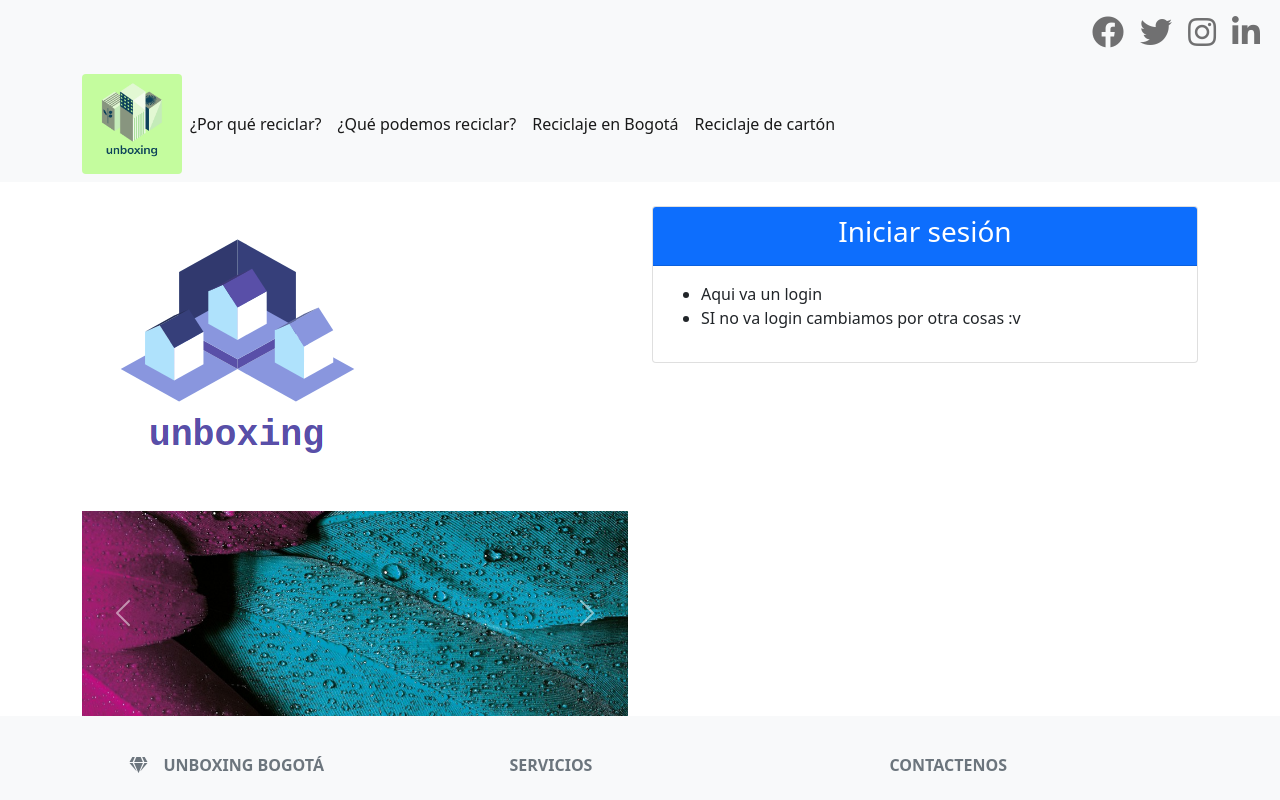
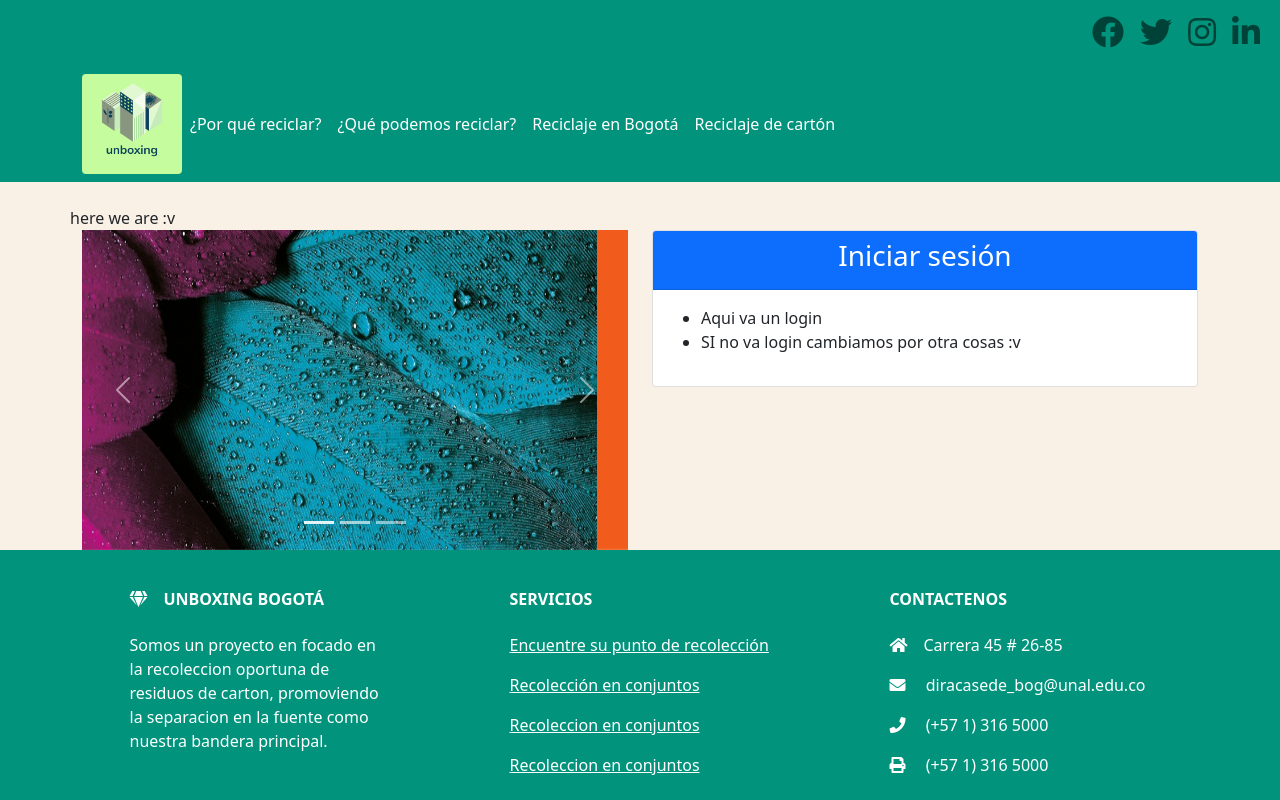
Before and after one commit to alreraso/Unboxing, an Angular app in the folder web/: page / in a window 1280 px wide. Shown: the top 800 px of the page. Built offline with nearby package versions, Linux system fonts and the light colour scheme.

Commit message:
carousel funcional fix de cdn de js de bootstrap :penguin:

```diff
--- a/web/src/app/components/carousel/carousel.component.html
+++ b/web/src/app/components/carousel/carousel.component.html
@@ -1,26 +1,26 @@
-<div id="carouselExampleIndicators" class="carousel slide" data-ride="carousel">
-    <ol class="carousel-indicators">
-      <li data-target="#carouselExampleIndicators" data-slide-to="0" class="active"></li>
-      <li data-target="#carouselExampleIndicators" data-slide-to="1"></li>
-      <li data-target="#carouselExampleIndicators" data-slide-to="2"></li>
-    </ol>
+<div id="carouselExampleIndicators" class="carousel slide" data-bs-ride="carousel">
+  <div class="carousel-indicators">
+    <button type="button" data-bs-target="#carouselExampleIndicators" data-bs-slide-to="0" class="active" aria-current="true" aria-label="Slide 1"></button>
+    <button type="button" data-bs-target="#carouselExampleIndicators" data-bs-slide-to="1" aria-label="Slide 2"></button>
+    <button type="button" data-bs-target="#carouselExampleIndicators" data-bs-slide-to="2" aria-label="Slide 3"></button>
+  </div>
   <div class="carousel-inner">
     <div class="carousel-item active">
-        <img src="../../../assets/1.jpg" class="d-block w-100" alt="...">
+      <img src="../../../assets/1.jpg" class="d-block w-100" alt="..." width="570" height="320">
     </div>
     <div class="carousel-item">
-        <img src="../../../assets/2.jpeg" class="d-block w-100" alt="...">
+      <img src="../../../assets/2.jpeg" class="d-block w-100" alt="..." width="570" height="320">
     </div>
     <div class="carousel-item">
-        <img src="../../../assets/5.jpg" class="d-block w-100" alt="...">
+      <img src="../../../assets/5.jpg" class="d-block w-100" alt="..." width="570" height="320">
     </div>
   </div>
-    <a class="carousel-control-prev" role="button" data-slide="prev">
+  <button class="carousel-control-prev" type="button" data-bs-target="#carouselExampleIndicators" data-bs-slide="prev">
     <span class="carousel-control-prev-icon" aria-hidden="true"></span>
-      <span class="sr-only">Previous</span>
-    </a>
-    <a class="carousel-control-next"role="button" data-slide="next">
+    <span class="visually-hidden">Previous</span>
+  </button>
+  <button class="carousel-control-next" type="button" data-bs-target="#carouselExampleIndicators" data-bs-slide="next">
     <span class="carousel-control-next-icon" aria-hidden="true"></span>
-      <span class="sr-only">Next</span>
-    </a>
+    <span class="visually-hidden">Next</span>
+  </button>
 </div>
--- a/web/src/app/components/footer/footer.component.css
+++ b/web/src/app/components/footer/footer.component.css
@@ -0,0 +1,3 @@
+.bg-company-gren1 {
+    background-color: #01937C;
+}
--- a/web/src/app/components/footer/footer.component.html
+++ b/web/src/app/components/footer/footer.component.html
@@ -1,4 +1,4 @@
-<footer class="text-center text-lg-start bg-light text-muted">
+<footer class="text-center text-lg-start bg-company-gren1 text-white">
         <br>
       <div class="container text-center text-md-start mt-6">
         <!-- Grid row -->
@@ -47,7 +47,7 @@
         <!-- Grid row -->
       </div>
     <!-- Copyright -->
-    <div class="text-center p-4" style="background-color: rgba(0, 0, 0, 0.05);">
+    <div class="text-center p-4 " style="background-color: rgba(0, 0, 0, 0.05);">
         © 2021 Copyright:
         <a class="text-reset fw-bold">Unboxing</a>
       </div>
--- a/web/src/app/components/home/home.component.html
+++ b/web/src/app/components/home/home.component.html
@@ -1,11 +1,9 @@
 <app-navbar></app-navbar>
 <div class="container">
+    <div class="row">here we are :v</div>
     <div class="row">
         <div class="col">
-            <!-- aqui empieza el carousel-->
-            <img src="../../../assets/6.png" alt="responsive image">
             <app-carousel></app-carousel>
-            <!-- aqui acab ael carousel -->
         </div>
         <div class="col">
             <div class="card">
--- a/web/src/app/components/navbar/navbar.component.css
+++ b/web/src/app/components/navbar/navbar.component.css
@@ -0,0 +1,7 @@
+.bg-company-gren1 {
+    background-color: #01937C;
+}
+
+.bg-company-gren2 {
+    background-color: #FFC074;
+}
--- a/web/src/app/components/navbar/navbar.component.html
+++ b/web/src/app/components/navbar/navbar.component.html
@@ -1,4 +1,4 @@
-<nav class="navbar navbar-expand-lg navbar-light bg-light">
+<nav class="navbar navbar-expand-lg navbar-light bg-company-gren1">
     <div class="container-fluid">
         <div class="collapse navbar-collapse justify-content-end" id="navbarNav">
             <ul class="navbar-nav">
@@ -20,22 +20,22 @@
     </div>
 </nav>
 
-<nav class="navbar navbar-expand-lg navbar-light bg-light">
-    <div class="container">
+<nav class="navbar navbar-expand-lg navbar-light bg-company-gren1">
+    <div class="container ">
         <img src="../../../assets/unboxing.png" class="rounded float-start" alt="..." width="100" height="100" routerLink="">
-        <div class="collapse navbar-collapse" id="navbarNav">
+        <div class="collapse navbar-collapse " id="navbarNav">
             <ul class="navbar-nav ml-auto">
             <li class="nav-item">
-                <a class="nav-link active" aria-current="page" routerLink="/whyrecycling">¿Por qué reciclar?</a>
+                <a class="nav-link active text-white" aria-current="page" routerLink="/whyrecycling">¿Por qué reciclar?</a>
             </li>
             <li class="nav-item">
-                <a class="nav-link active" aria-current="page" routerLink="/whatrecycling">¿Qué podemos reciclar?</a>
+                <a class="nav-link active text-white" aria-current="page" routerLink="/whatrecycling">¿Qué podemos reciclar?</a>
             </li>
             <li class="nav-item">
-                <a class="nav-link active" aria-current="page" routerLink="/bogotarecycling">Reciclaje en Bogotá</a>
+                <a class="nav-link active text-white" aria-current="page" routerLink="/bogotarecycling">Reciclaje en Bogotá</a>
             </li>
             <li class="nav-item">
-                <a class="nav-link active" aria-current="page" routerLink="/cartonrecycling">Reciclaje de cartón</a>
+                <a class="nav-link active text-white" aria-current="page" routerLink="/cartonrecycling">Reciclaje de cartón</a>
             </li>
             </ul>
         </div>
--- a/web/src/index.html
+++ b/web/src/index.html
@@ -8,10 +8,11 @@
   <link rel="icon" type="image/x-icon" href="favicon.ico">
   <!--BOOTSTRAP -->
   <link href="https://cdn.jsdelivr.net/npm/bootstrap@5.0.2/dist/css/bootstrap.min.css" rel="stylesheet" integrity="sha384-EVSTQN3/azprG1Anm3QDgpJLIm9Nao0Yz1ztcQTwFspd3yD65VohhpuuCOmLASjC" crossorigin="anonymous">
+  <script src="https://cdn.jsdelivr.net/npm/bootstrap@5.0.2/dist/js/bootstrap.bundle.min.js" integrity="sha384-MrcW6ZMFYlzcLA8Nl+NtUVF0sA7MsXsP1UyJoMp4YLEuNSfAP+JcXn/tWtIaxVXM" crossorigin="anonymous"></script>
   <!-- fontawesome -->
   <link rel="stylesheet" href="https://pro.fontawesome.com/releases/v5.10.0/css/all.css" integrity="sha384-AYmEC3Yw5cVb3ZcuHtOA93w35dYTsvhLPVnYs9eStHfGJvOvKxVfELGroGkvsg+p" crossorigin="anonymous"/>
 </head>
-<body>
+<body class="bg-cont">
   <app-root></app-root>
 </body>
 </html>
--- a/web/src/styles.css
+++ b/web/src/styles.css
@@ -1 +1,4 @@
 /* You can add global styles to this file, and also import other style files */
+.bg-cont{
+    background-color:#FAF1E6;
+}
```
Lines whose indentation alone changed are shown as unchanged.
